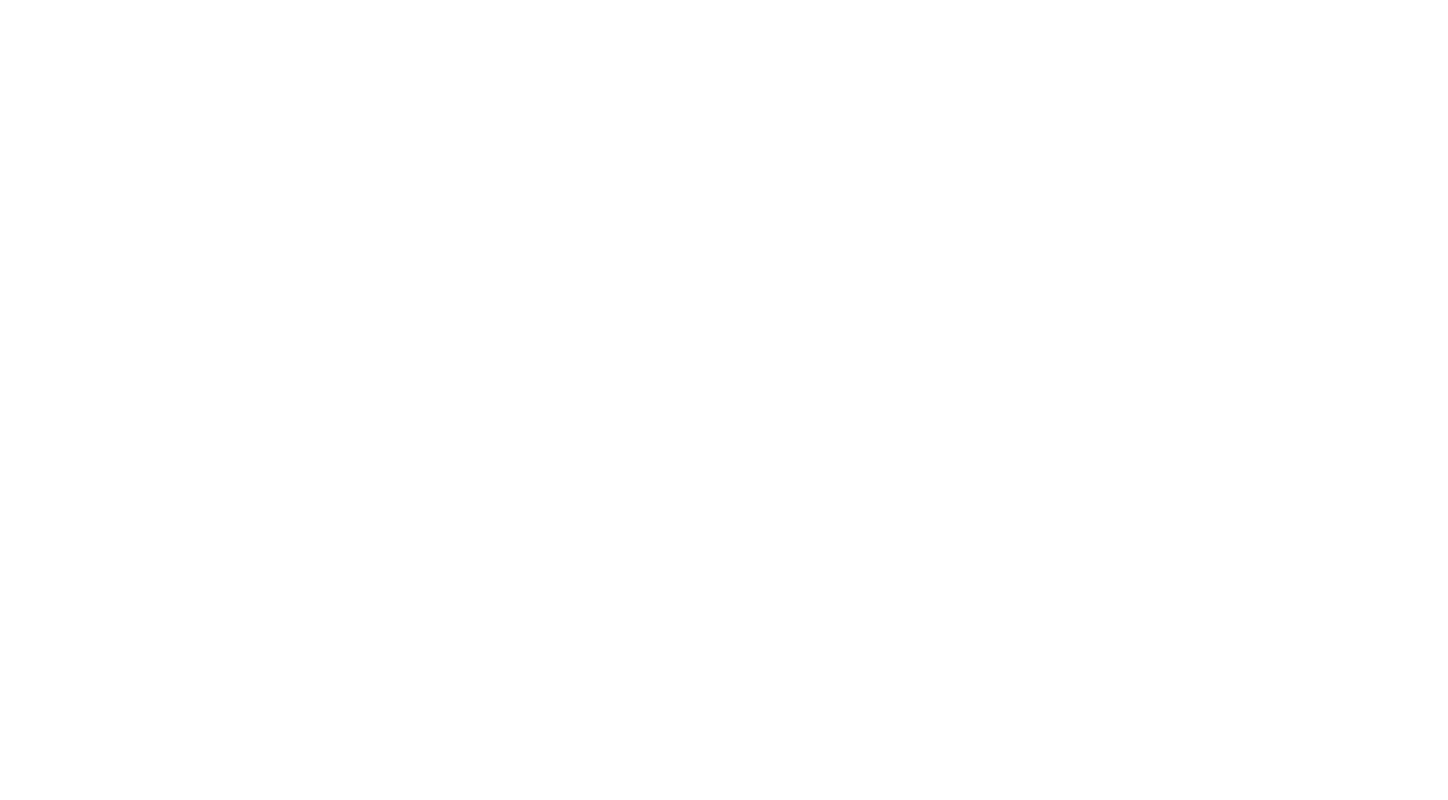
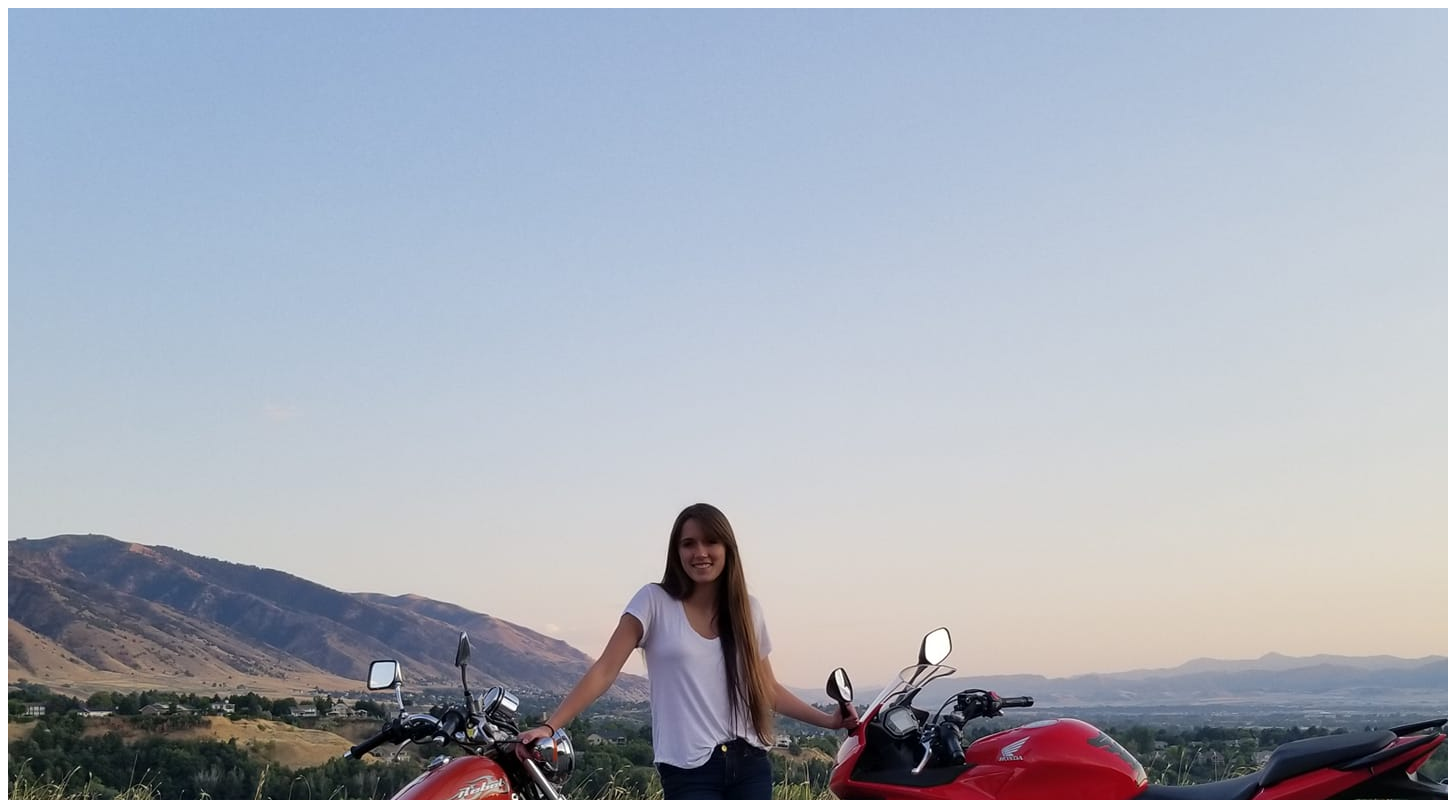
Before and after one commit to whittlialleman/image_comparison_slider, a plain HTML site: page index.html in a window 1280 px wide. Shown: the top 800 px of the page, 1448 px wide, since content can reach past the window. Drawn offline with Linux system fonts and the light colour scheme.

Commit message:
Added html with classes for slider

```diff
--- a/index.html
+++ b/index.html
@@ -7,6 +7,12 @@
     <title>Image Comparison Slider</title>
 </head>
 <body>
+    <div class="image-slider">
+        <div>
+            <img src="img/bikes-before.jpg" alt="Photo with normal coloring of woman standing between an orange cruiser motorcycle and a red sport motorcycle.">
+        </div>
+        <img src="img/bikes-after.jpg" alt="Photo with greyscale coloring of woman standing between an orange cruiser motorcycle and a red sport motorcycle.">
+    </div>
 
 </body>
 </html>
```
